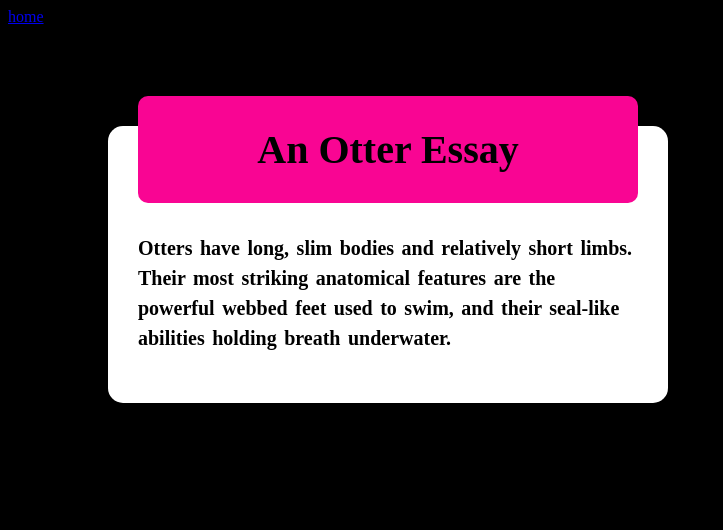
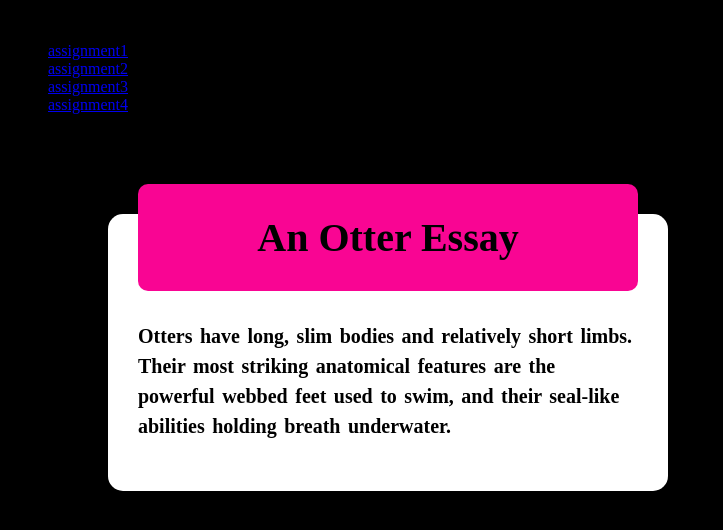
Before and after one commit to TheDarkStag/new-altschool-assignment, a plain HTML site: page index.html in a window 1280 px wide. Shown: the whole page, without its empty margins (0-723 px from the left). Drawn offline with Linux system fonts and the light colour scheme.

Commit message:
adding nav bar

```diff
--- a/assignments1.html
+++ b/index.html
@@ -7,7 +7,15 @@
     <link rel="stylesheet" href="assignments1.css">
 </head>
 <body>
-    <a href="first.html">home</a>
+    <nav class="nav-bar">
+        <Div class="Name">Alt School Africa</Div>
+        <ul class="navlist">
+            <li><a href="index.html">assignment1</a></li>
+            <li><a href="assignment2.html">assignment2</a></li>
+            <li><a href="assignment3.html">assignment3</a></li>
+            <li><a href="assignment4.html">assignment4</a></li>
+        </ul>
+    </nav>
 <article>
     <h1> An Otter Essay</h1>
     <p>Otters have long, slim bodies and relatively short limbs. Their most striking
```
Also changed, not shown: assignment2.html (+9 -0 lines), assignment3.html (+9 -0 lines).
